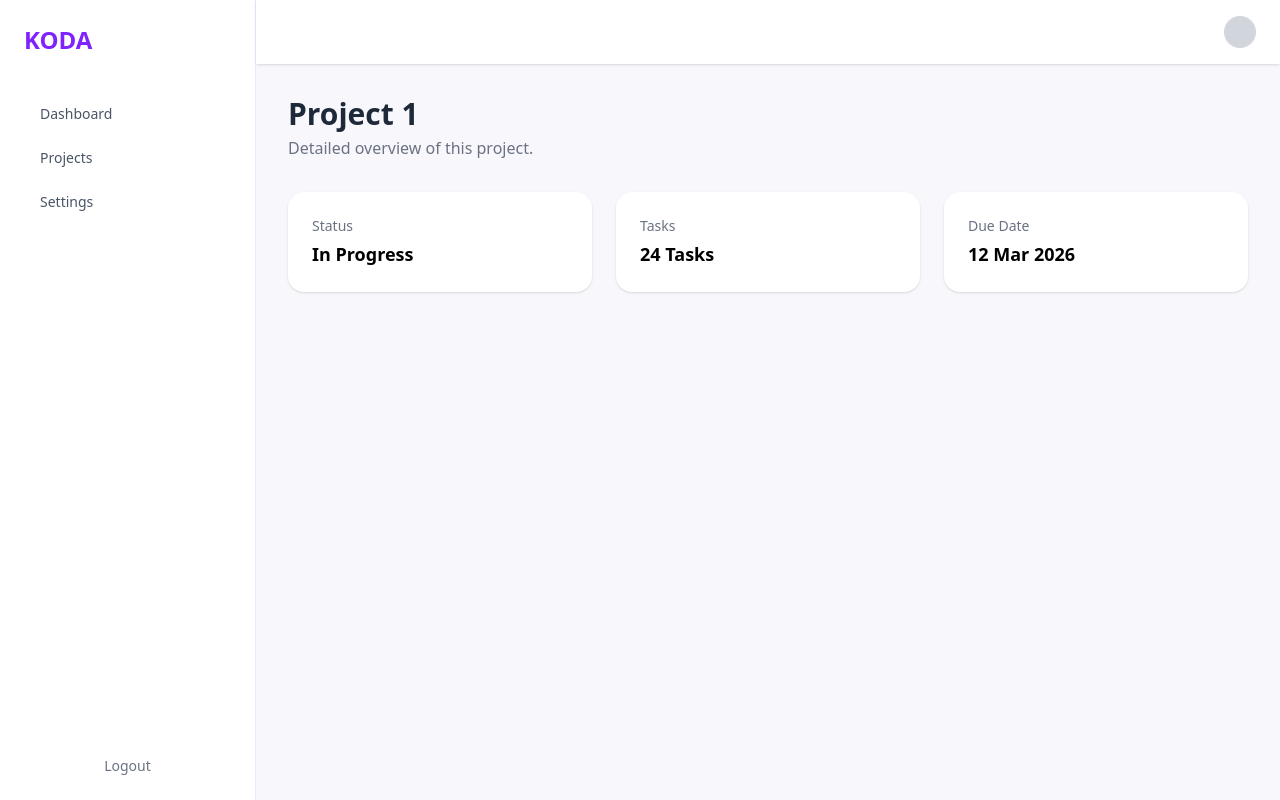
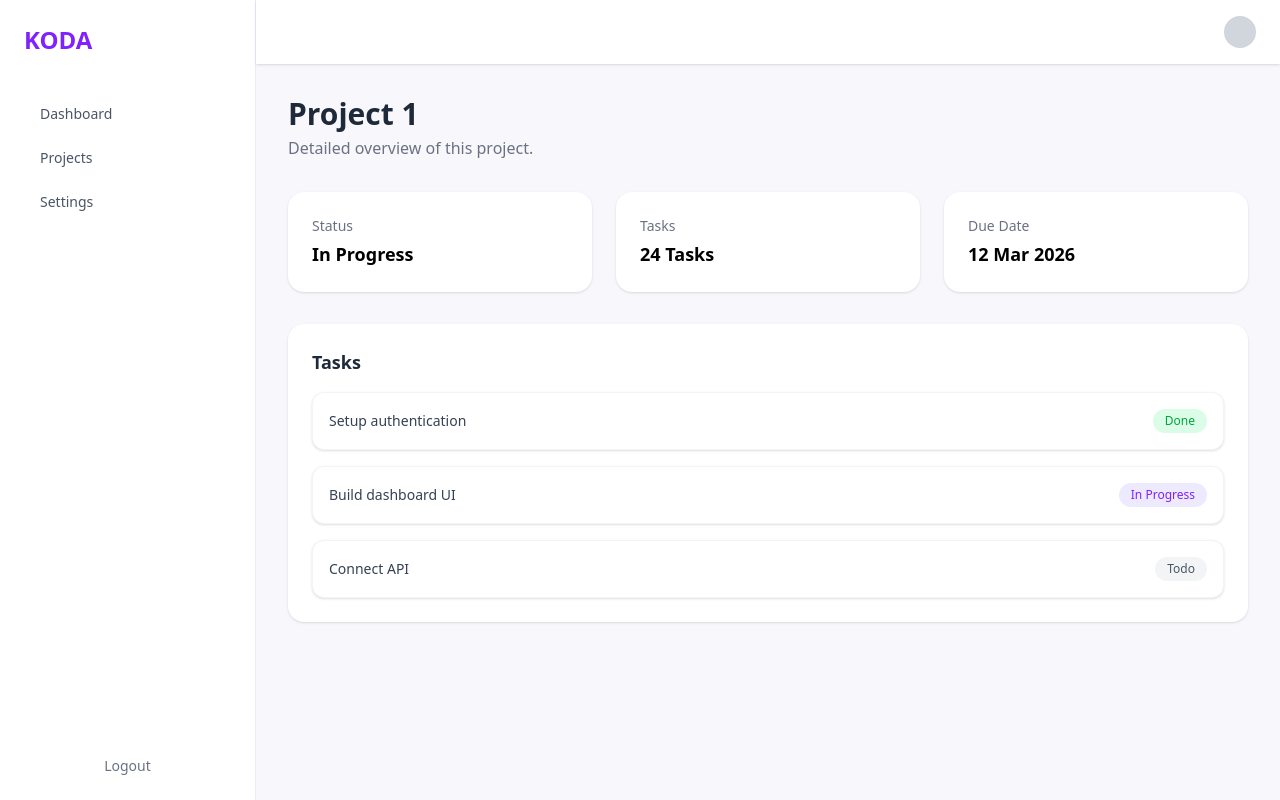
Before and after one commit to SouravDaroch/koda-dashboard, a Next.js app: page /dashboard/projects/1 in a window 1280 px wide. Built offline with nearby package versions, Linux system fonts and the light colour scheme.

Commit message:
feat(tasks): add task list and task card components

```diff
--- /dev/null
+++ b/src/app/(dashboard)/dashboard/projects/[id]/components/TaskCard.tsx
@@ -0,0 +1,31 @@
+"use client";
+
+import { Task } from "../types";
+
+interface Props {
+  task: Task;
+}
+
+export default function TaskCard({ task }: Props) {
+  return (
+    <div className="bg-white rounded-xl p-4 shadow-sm border border-gray-100 flex items-center justify-between">
+
+      <p className="text-sm font-medium text-gray-700">
+        {task.title}
+      </p>
+
+      <span
+        className={`text-xs px-3 py-1 rounded-full ${
+          task.status === "Done"
+            ? "bg-green-100 text-green-600"
+            : task.status === "In Progress"
+            ? "bg-violet-100 text-violet-600"
+            : "bg-gray-100 text-gray-600"
+        }`}
+      >
+        {task.status}
+      </span>
+
+    </div>
+  );
+}
--- /dev/null
+++ b/src/app/(dashboard)/dashboard/projects/[id]/components/TaskList.tsx
@@ -0,0 +1,18 @@
+"use client";
+
+import TaskCard from "./TaskCard";
+import { Task } from "../types";
+
+interface Props {
+  tasks: Task[];
+}
+
+export default function TaskList({ tasks }: Props) {
+  return (
+    <div className="space-y-4">
+      {tasks.map((task) => (
+        <TaskCard key={task.id} task={task} />
+      ))}
+    </div>
+  );
+}
--- a/src/app/(dashboard)/dashboard/projects/[id]/page.tsx
+++ b/src/app/(dashboard)/dashboard/projects/[id]/page.tsx
@@ -3,6 +3,15 @@ interface PageProps {
         id: string;
     }>;
 }
+
+import TaskList from "./components/TaskList";
+import { Task } from "./types";
+
+const tasks: Task[] = [
+    { id: "1", title: "Setup authentication", status: "Done" },
+    { id: "2", title: "Build dashboard UI", status: "In Progress" },
+    { id: "3", title: "Connect API", status: "Todo" },
+];
 
 export default async function ProjectDetails({ params }: PageProps) {
     const { id } = await params;
@@ -34,6 +43,15 @@ export default async function ProjectDetails({ params }: PageProps) {
                     <p className="text-lg font-semibold mt-1">12 Mar 2026</p>
                 </div>
             </div>
+
+
+            <div className="bg-white p-6 rounded-2xl shadow-sm space-y-4">
+                <h2 className="text-lg font-semibold text-gray-800">
+                    Tasks
+                </h2>
+
+                <TaskList tasks={tasks} />
+            </div>
         </div>
     );
 }
--- /dev/null
+++ b/src/app/(dashboard)/dashboard/projects/[id]/types.ts
@@ -0,0 +1,5 @@
+export interface Task {
+  id: string;
+  title: string;
+  status: "Todo" | "In Progress" | "Done";
+}
```
Also changed, not shown: src/app/(dashboard)/dashboard/projects/[id]/components/AddTaskModal.tsx (added). Lines whose indentation alone changed are shown as unchanged.
